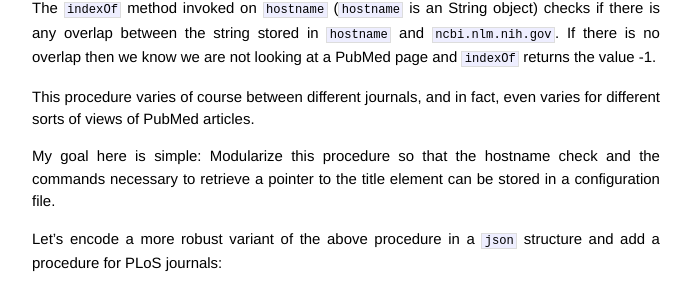
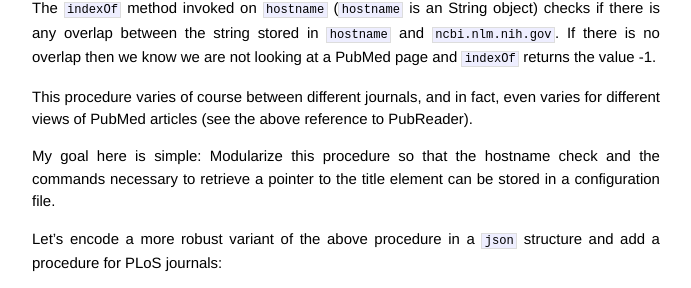
Before and after one commit to waltherg/backup.waltherg.github.io, a Jekyll site: the page built from blog/_posts/2013-07-26-javascript-fetch-element-depending-on-url.md, in a window 1280 px wide. Shown: the part 715-1003 px from the top of the page, without its empty margins (294-985 px from the left). Built offline with Jekyll 4.4.1, drawn with Linux system fonts in a browser that asks for light colours.

Commit message:
point to PubReader reference

```diff
--- a/blog/_posts/2013-07-26-javascript-fetch-element-depending-on-url.md
+++ b/blog/_posts/2013-07-26-javascript-fetch-element-depending-on-url.md
@@ -44,7 +44,8 @@ checks if there is any overlap between the string stored in `hostname` and
 at a PubMed page and `indexOf` returns the value -1.
 
 This procedure varies of course between different journals, and in fact, even
-varies for different sorts of views of PubMed articles.
+varies for different views of PubMed articles (see the above reference to
+PubReader).
 
 My goal here is simple:
 Modularize this procedure so that the hostname check and the commands
```
